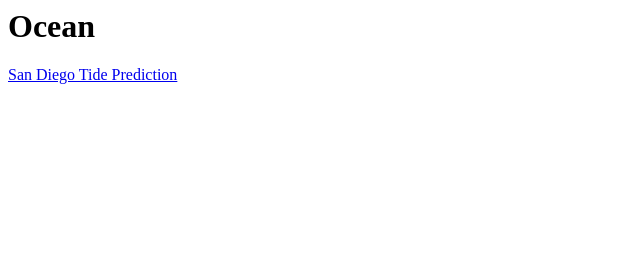
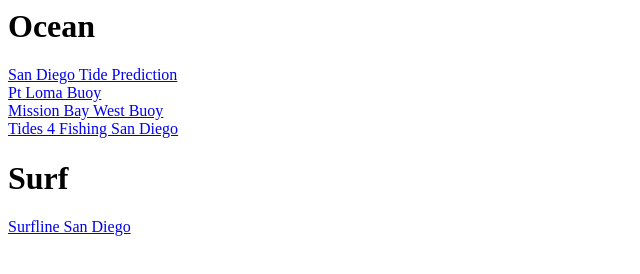
Before and after one commit to dvschramm/dvschramm.github.io, a plain HTML site: page index.html in a window 1280 px wide. Shown: the whole page, without its empty margins (0-640 px from the left). Drawn offline with Linux system fonts and the light colour scheme.

Commit message:
added weather and surf

```diff
--- a/index.html
+++ b/index.html
@@ -5,7 +5,14 @@
 	<body>
 	  <h1> Ocean </h1>
       <p>
-        <a href="https://tidesandcurrents.noaa.gov/noaatidepredictions.html?id=9410170&legacy=1">San Diego Tide Prediction</a>
+        <a href="https://tidesandcurrents.noaa.gov/noaatidepredictions.html?id=9410170&legacy=1">San Diego Tide Prediction</a> <br />
+        <a href="https://www.ndbc.noaa.gov/station_page.php?station=46232">Pt Loma Buoy</a> <br />
+        <a href="https://www.ndbc.noaa.gov/station_page.php?station=46258">Mission Bay West Buoy</a> <br />
+        <a href="https://tides4fishing.com/us/california/san-diego">Tides 4 Fishing San Diego</a><br />
+      </p>
+      <h1> Surf </h1>
+      <p>
+        <a href="https://www.surfline.com/surf-forecasts/south-san-diego/58581a836630e24c4487900d">Surfline San Diego</a><br />
       </p>
 	</body>
 </html>
```
